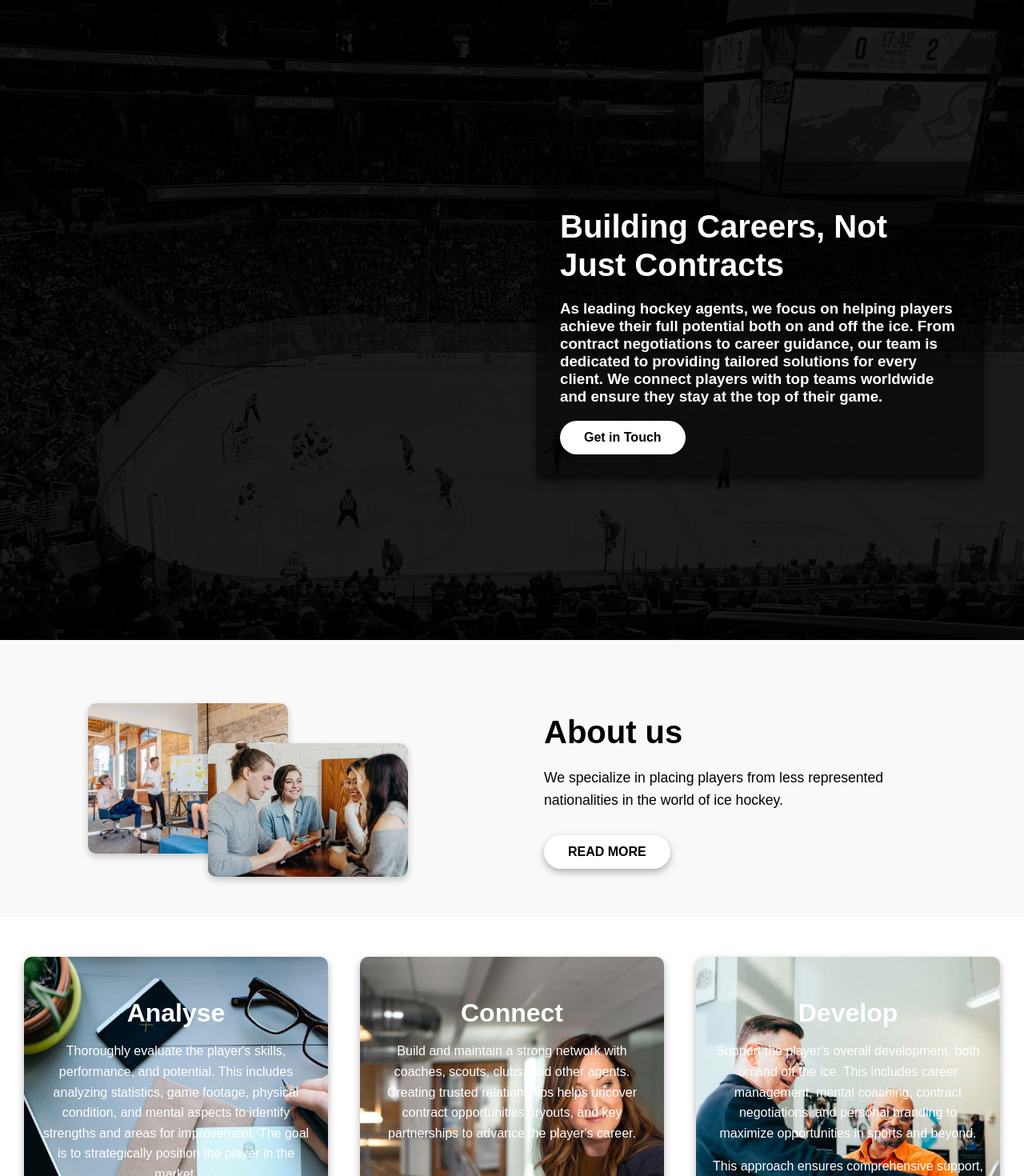
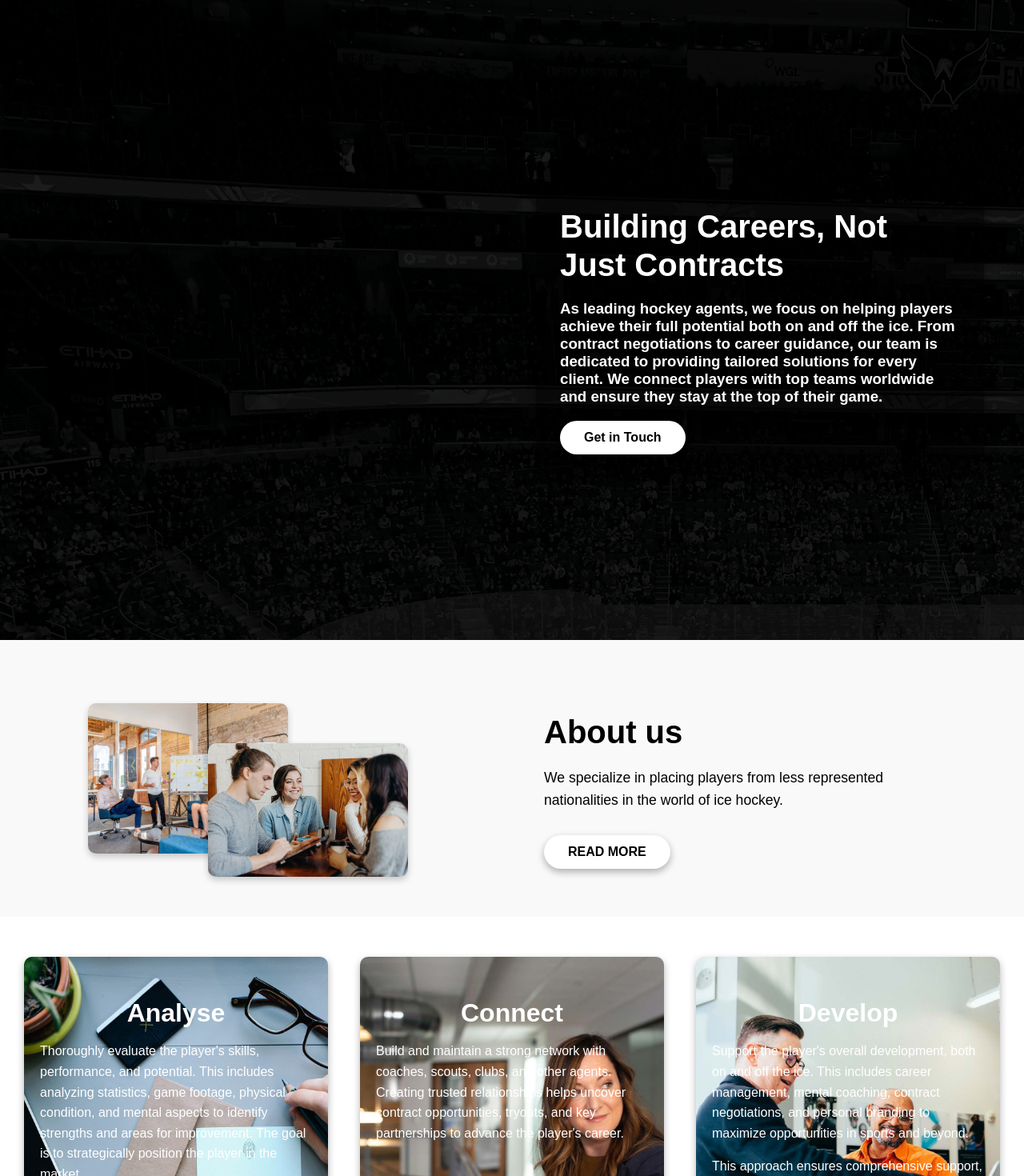
Before and after one commit to iffrit51/agency, a React (Create React App) app: page / in a window 1280 px wide. Shown: the top 1470 px of the page at 80% size. Built offline with nearby package versions, Linux system fonts and the light colour scheme.

Commit message:
maj left

```diff
--- a/src/index.css
+++ b/src/index.css
@@ -10,7 +10,7 @@ body {
 
 .header {
   position: relative;
-  background: url('/public/images/photo15145117199F5849Dc16D0Jpg.jpg') no-repeat center center/cover;
+  background: url('../public/images/photo15145117199F5849Dc16D0Jpg.jpg');
   height: 100vh; /* Pleine hauteur de l'écran */
   color: white;
   display: flex;
@@ -277,6 +277,7 @@ body {
 .service-card p {
   font-size: 1rem;
   line-height: 1.6;
+  text-align: left;
 }
 
 .services {
```
